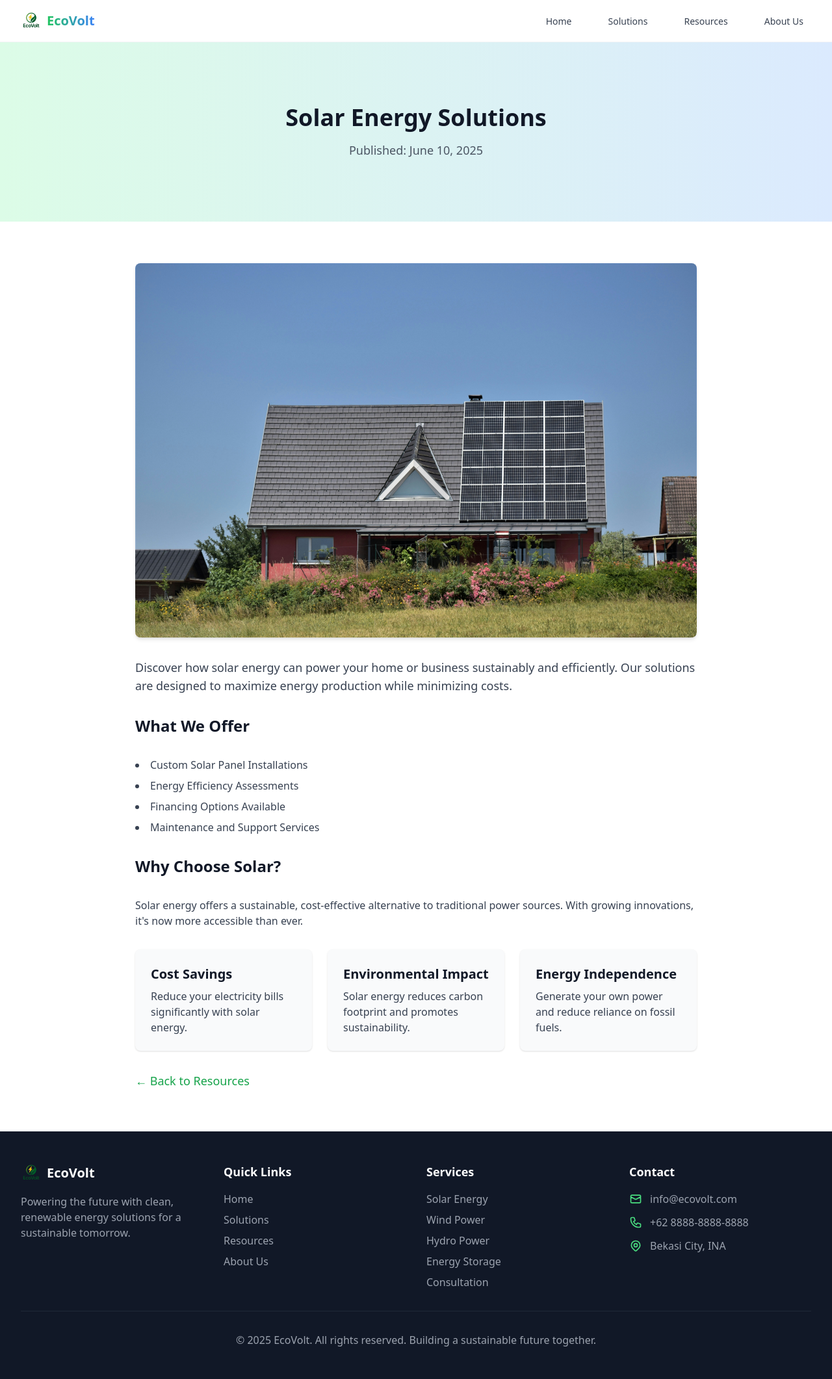
After one commit to Syauqi06/ecovolt, a PHP site: page /solar-detail.php in a window 1280 px wide. The commit adds this page. Shown: the whole page at 65% size. Run offline with PHP 8.4, Linux system fonts and the light colour scheme; some libraries are stand-ins or nearby versions.

Commit message:
add solar articel and add link in resources

```diff
--- /dev/null
+++ b/solar-detail.php
@@ -0,0 +1,54 @@
+<?php include 'templates/header.php'; ?>
+
+<!-- Hero Section -->
+<section class="py-24 bg-gradient-to-r from-eco-green-100 to-eco-blue-100">
+  <div class="max-w-4xl mx-auto px-4 text-center">
+    <h1 class="text-4xl font-bold text-gray-900 mb-4">Solar Energy Solutions</h1>
+    <p class="text-gray-600 text-lg">Published: June 10, 2025</p>
+  </div>
+</section>
+
+<!-- Article Content -->
+<section class="py-16 bg-white">
+  <div class="max-w-4xl mx-auto px-4 space-y-8">
+
+    <img src="assets/img/home-solar.jpg" alt="Solar Panel" class="w-full rounded-lg shadow-md">
+
+    <p class="text-lg text-gray-700">
+      Discover how solar energy can power your home or business sustainably and efficiently. Our solutions are designed to maximize energy production while minimizing costs.
+    </p>
+
+    <h2 class="text-2xl font-semibold text-gray-900">What We Offer</h2>
+    <ul class="list-disc list-inside text-gray-700 space-y-2">
+      <li>Custom Solar Panel Installations</li>
+      <li>Energy Efficiency Assessments</li>
+      <li>Financing Options Available</li>
+      <li>Maintenance and Support Services</li>
+    </ul>
+
+    <h2 class="text-2xl font-semibold text-gray-900">Why Choose Solar?</h2>
+    <p class="text-gray-700">
+      Solar energy offers a sustainable, cost-effective alternative to traditional power sources. With growing innovations, it's now more accessible than ever.
+    </p>
+
+    <div class="grid grid-cols-1 md:grid-cols-3 gap-6 mt-8">
+      <div class="bg-gray-50 p-6 rounded-lg shadow hover:shadow-lg transition">
+        <h3 class="text-xl font-semibold text-gray-900 mb-2">Cost Savings</h3>
+        <p class="text-gray-700">Reduce your electricity bills significantly with solar energy.</p>
+      </div>
+      <div class="bg-gray-50 p-6 rounded-lg shadow hover:shadow-lg transition">
+        <h3 class="text-xl font-semibold text-gray-900 mb-2">Environmental Impact</h3>
+        <p class="text-gray-700">Solar energy reduces carbon footprint and promotes sustainability.</p>
+      </div>
+      <div class="bg-gray-50 p-6 rounded-lg shadow hover:shadow-lg transition">
+        <h3 class="text-xl font-semibold text-gray-900 mb-2">Energy Independence</h3>
+        <p class="text-gray-700">Generate your own power and reduce reliance on fossil fuels.</p>
+      </div>
+    </div>
+
+    <a href="resources.php" class="inline-block mt-10 text-eco-green-600 hover:underline text-lg font-medium">← Back to Resources</a>
+
+  </div>
+</section>
+
+<?php include 'templates/footer.php'; ?>
```
Also changed, not shown: resources.php (+6 -3 lines), assets/img/home-solar.jpg (added), hydro-detail.php (added), wind-detail.php (added).
